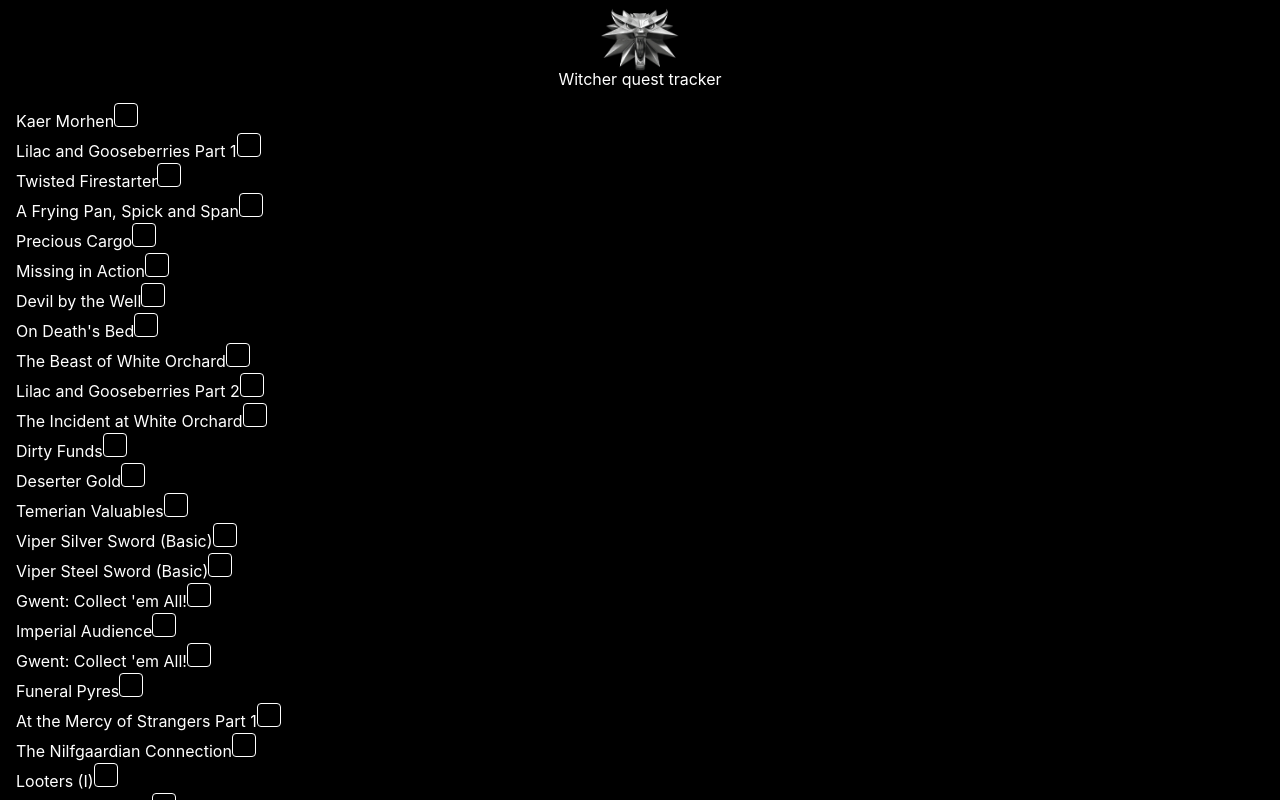
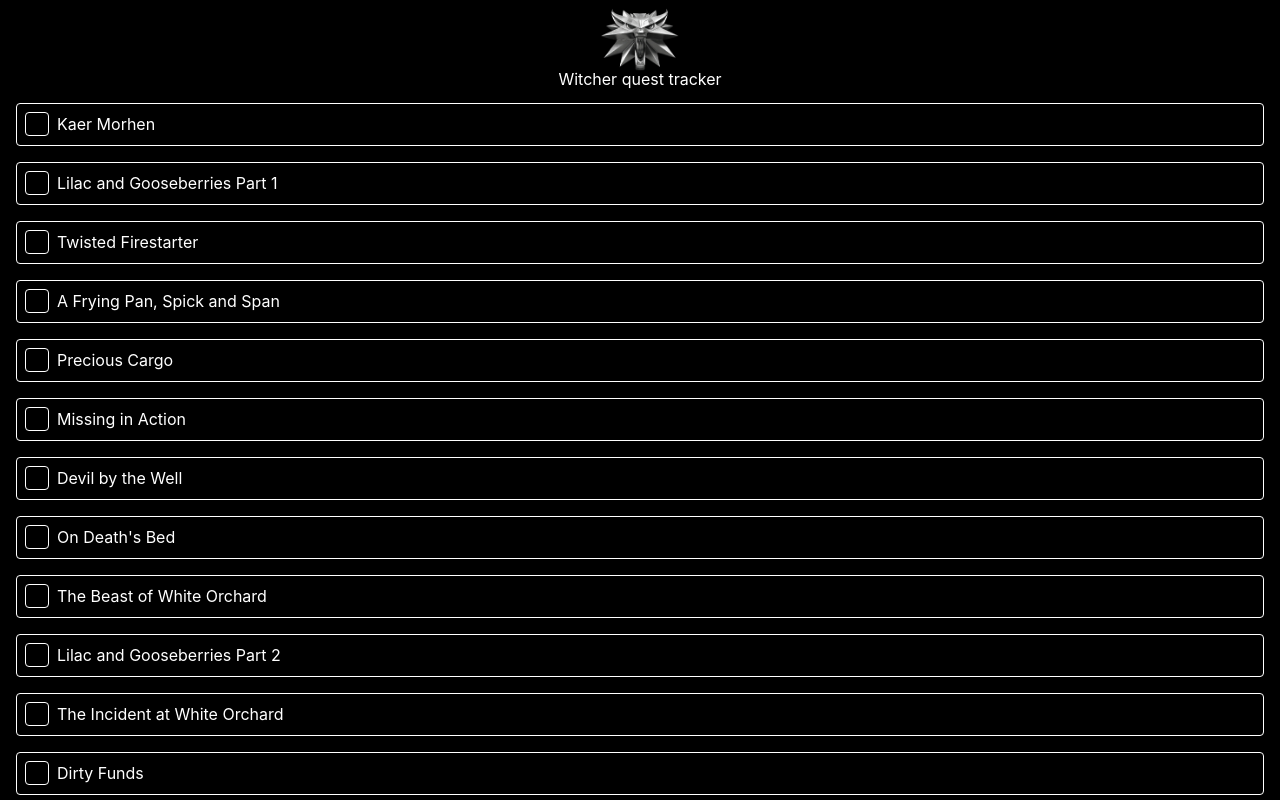
Before and after one commit to ssm-geralt/witcher-quest-tracker, a React (Vite) app: page / in a window 1280 px wide. Shown: the top 800 px of the page. Built offline with nearby package versions, Linux system fonts and the light colour scheme.

Commit message:
feat: add basic quest component

```diff
--- a/src/app.tsx
+++ b/src/app.tsx
@@ -1,10 +1,12 @@
 import { useAppController } from "./useAppController";
 import { MainHeader } from "./components/mainHeader";
 import { LoadingIndicator } from "./components/loadingIndicator";
-import { Checkbox } from "./components/checkbox";
+import { Quest } from "./components/quest/quest";
 
 export function App() {
-  const { isLoading, error, quests } = useAppController();
+  const { isLoading, error, quests, setQuestCompletionState } =
+    useAppController();
+
   return (
     <div className="bg-black text-white min-h-dvh flex flex-col">
       <LoadingIndicator isLoading={isLoading} />
@@ -14,13 +16,15 @@
       <main className="grow px-4">
         {error ? <p className="text-red-500">{error}</p> : null}
 
-        <ul>
-          {quests?.map(({ name }, index) => (
-            <li key={name}>
-              {name}
-              <Checkbox variant={index % 2 === 0 ? "failure" : "success"}>
-                <span className="sr-only">{name}</span>
-              </Checkbox>
+        <ul className="flex flex-col gap-4">
+          {quests?.map((quest, index) => (
+            <li key={quest.name + index}>
+              <Quest
+                quest={quest}
+                onCompletionStateChange={(newState) =>
+                  setQuestCompletionState(index, newState)
+                }
+              />
             </li>
           ))}
         </ul>
--- /dev/null
+++ b/src/components/quest/domain.ts
@@ -0,0 +1,43 @@
+import z from "zod";
+
+export const questSchema = z.object({
+  name: z.string(),
+  completionState: z.enum(["success", "empty", "failure"]).optional(),
+  type: z.enum([
+    "main",
+    "side",
+    "contract",
+    "treasure",
+    "gwent",
+    "scavenger",
+    "encounter",
+  ]),
+  level: z.number().optional(),
+  link: z.string(),
+  notes: z
+    .array(
+      z.object({
+        text: z.string(),
+        isCompleted: z.boolean().optional(),
+        link: z.string().optional(),
+      }),
+    )
+    .optional(),
+  location: z.enum(["whiteOrchard", "vizima", "velen"]),
+  finishBefore: z.array(z.string()).optional(),
+  isAutoSet: z.boolean().optional(),
+});
+
+export const questArraySchema = z.array(questSchema);
+
+export type Quest = z.infer<typeof questSchema>;
+
+export interface QuestProps {
+  quest: Quest;
+  onCompletionStateChange: (newState?: Quest["completionState"]) => void;
+}
+
+export interface QuestVM {
+  quest: Quest;
+  handleOnCompletionStateChange: () => void;
+}
--- /dev/null
+++ b/src/components/quest/quest.tsx
@@ -0,0 +1,38 @@
+import type { Quest, QuestProps } from "./domain";
+import { CheckmarkIcon } from "../icons/checkmarkIcon";
+import { CrossIcon } from "../icons/crossIcon";
+import clsx from "clsx";
+import { useQuestController } from "./useQuestController";
+
+export function Quest(props: QuestProps) {
+  const {
+    quest: { name, completionState },
+    handleOnCompletionStateChange,
+  } = useQuestController(props);
+
+  return (
+    <article className="border rounded p-2 flex gap-2">
+      <header className="order-2">
+        <h3>{name}</h3>
+      </header>
+
+      <div className="order-1">
+        <button
+          onClick={handleOnCompletionStateChange}
+          data-state={completionState ?? "empty"}
+          className={clsx(
+            "inline-block border w-6 h-6 p-1 rounded cursor-pointer",
+            "data-[state=success]:bg-green-300 data-[state=success]:text-green-800",
+            "data-[state=failure]:bg-red-300 data-[state=failure]:text-red-800",
+          )}
+        >
+          {completionState === "failure" ? (
+            <CrossIcon className="w-full h-full" />
+          ) : completionState === "success" ? (
+            <CheckmarkIcon className="w-full h-full" />
+          ) : null}
+        </button>
+      </div>
+    </article>
+  );
+}
--- /dev/null
+++ b/src/components/quest/useQuestController.ts
@@ -0,0 +1,25 @@
+import type { QuestProps, QuestVM } from "./domain";
+
+export const useQuestController = ({
+  quest,
+  onCompletionStateChange,
+}: QuestProps): QuestVM => {
+  const handleOnCompletionStateChange = () => {
+    switch (quest.completionState) {
+      case undefined:
+        onCompletionStateChange("success");
+        break;
+      case "empty":
+        onCompletionStateChange("success");
+        break;
+      case "success":
+        onCompletionStateChange("failure");
+        break;
+      case "failure":
+        onCompletionStateChange("empty");
+        break;
+    }
+  };
+
+  return { quest, handleOnCompletionStateChange };
+};
--- a/src/domain.ts
+++ b/src/domain.ts
@@ -1,74 +1,11 @@
-import z from "zod";
-
-export const questSchema = z.object({
-  name: z.string(),
-  completionState: z.enum(["success", "empty", "failure"]).optional(),
-  type: z.enum([
-    "main",
-    "side",
-    "contract",
-    "treasure",
-    "gwent",
-    "scavenger",
-    "encounter",
-  ]),
-  level: z.number().optional(),
-  link: z.string(),
-  notes: z
-    .array(
-      z.object({
-        text: z.string(),
-        isCompleted: z.boolean().optional(),
-        link: z.string().optional(),
-      }),
-    )
-    .optional(),
-  location: z.enum(["whiteOrchard", "vizima", "velen"]),
-  finishBefore: z.array(z.string()).optional(),
-  isAutoSet: z.boolean().optional(),
-});
-
-export const questArraySchema = z.array(questSchema);
-
-export type Quest = z.infer<typeof questSchema>;
+import type { Quest } from "./components/quest/domain";
 
 export interface AppVM {
   quests?: Quest[];
   error?: string;
   isLoading: boolean;
+  setQuestCompletionState: (
+    index: number,
+    newCompletionState: Quest["completionState"],
+  ) => void;
 }
-
-export const quest: Quest = {
-  name: "Bloody Baron",
-  link: "https://witcher.fandom.com/wiki/Bloody_Baron_(quest)",
-  level: 6,
-  location: "velen",
-  type: "main",
-  notes: [
-    {
-      text: "Get the Nilfgaardian armor set from the quartermaster, which can be found in Crow's Perch along with matching horse gear. Note that the set does not level with you, but if you wait until you are a higher level, the set will also be a higher level.",
-      isCompleted: false,
-    },
-    {
-      text: "You can get the Nilfgaardian crossbow from the quartermaster at Crow's Perch (part of the elite crossbow set)",
-      isCompleted: false,
-    },
-    {
-      text: "Faster way to get up to the Smiths at Crow's Perch.",
-      link: "https://www.youtube.com/watch?v=0awxfvgPUj0",
-    },
-    {
-      text: "Find the underwater cave that leads to Crow's Perch.",
-      isCompleted: false,
-      link: "https://www.youtube.com/watch?v=ZpOGFPHpMk4&t=3s",
-    },
-    {
-      text: "You can see someone in Crow's Perch putting up the new signtravel post, which becomes available to use after the baron questline.",
-    },
-    {
-      text: "Secret room hiding a dead body in Crow's Perch.",
-      link: "https://www.youtube.com/watch?v=MeneR0uzWqQ&t=33s",
-      isCompleted: false,
-    },
-  ],
-};
--- a/src/useAppController.ts
+++ b/src/useAppController.ts
@@ -1,6 +1,7 @@
 import { useEffect, useState } from "react";
-import { questArraySchema, type AppVM, type Quest } from "./domain";
+import type { AppVM } from "./domain";
 import { getQuests } from "./data";
+import { questArraySchema, type Quest } from "./components/quest/domain";
 
 export const useAppController = (): AppVM => {
   const [{ isLoading, error, quests }, setQuestsState] = useState<{
@@ -44,9 +45,26 @@
     fetchQuests();
   }, []);
 
+  const setQuestCompletionState: AppVM["setQuestCompletionState"] = (
+    index,
+    completionState,
+  ) => {
+    setQuestsState((prevQuestsState) => ({
+      ...prevQuestsState,
+      quests: prevQuestsState.quests?.map((quest, previousIndex) => {
+        if (index === previousIndex) {
+          return { ...quest, completionState, isAutoSet: false };
+        }
+
+        return quest;
+      }),
+    }));
+  };
+
   return {
     quests,
     isLoading,
     error,
+    setQuestCompletionState,
   };
 };
```
